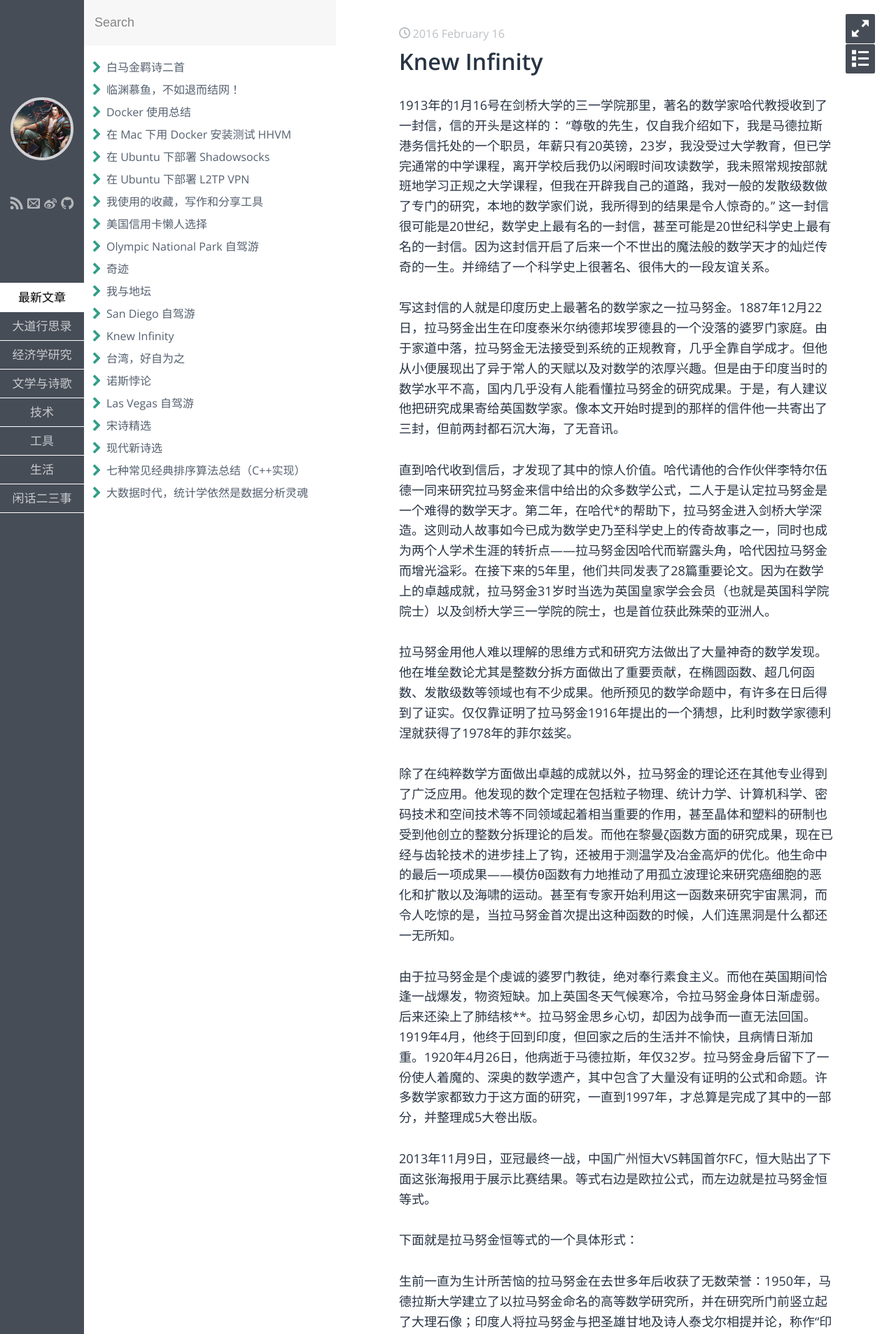
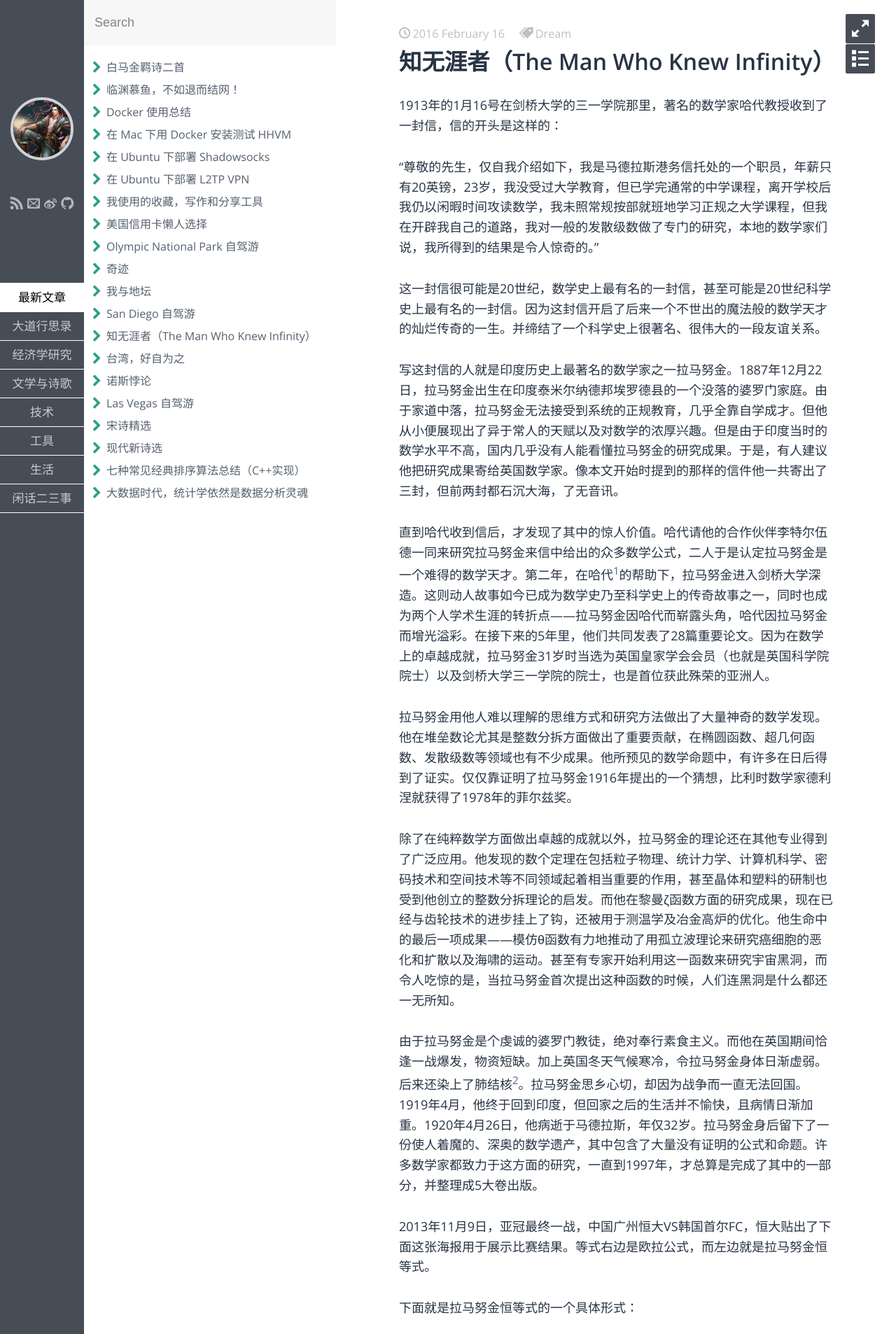
Before and after one commit to fzuo/baimafujinji, a Jekyll site: the page built from _posts/others/2016-02-16-knew-infinity.md, in a window 1280 px wide. Shown: the top 1906 px of the page at 70% size. Built offline with Jekyll 4.4.1, drawn with Linux system fonts in a browser that asks for light colours; some web fonts are replaced; our own code applies the rules of GitHub Pages for plain Markdown files; some of the changed text lies outside the part shown.

Commit message:
Update 2016-02-16-knew-infinity.md

```diff
--- a/_posts/others/2016-02-16-knew-infinity.md
+++ b/_posts/others/2016-02-16-knew-infinity.md
@@ -1,18 +1,26 @@
-
+---
+layout: post
+title: 知无涯者（The Man Who Knew Infinity）
+category: 闲话二三事
+tags: Dream
+keywords: 传记,拉马努金
+---
 
 1913年的1月16号在剑桥大学的三一学院那里，著名的数学家哈代教授收到了一封信，信的开头是这样的：
+
 “尊敬的先生，仅自我介绍如下，我是马德拉斯港务信托处的一个职员，年薪只有20英镑，23岁，我没受过大学教育，但已学完通常的中学课程，离开学校后我仍以闲暇时间攻读数学，我未照常规按部就班地学习正规之大学课程，但我在开辟我自己的道路，我对一般的发散级数做了专门的研究，本地的数学家们说，我所得到的结果是令人惊奇的。”
+
 这一封信很可能是20世纪，数学史上最有名的一封信，甚至可能是20世纪科学史上最有名的一封信。因为这封信开启了后来一个不世出的魔法般的数学天才的灿烂传奇的一生。并缔结了一个科学史上很著名、很伟大的一段友谊关系。
 
 写这封信的人就是印度历史上最著名的数学家之一拉马努金。1887年12月22日，拉马努金出生在印度泰米尔纳德邦埃罗德县的一个没落的婆罗门家庭。由于家道中落，拉马努金无法接受到系统的正规教育，几乎全靠自学成才。但他从小便展现出了异于常人的天赋以及对数学的浓厚兴趣。但是由于印度当时的数学水平不高，国内几乎没有人能看懂拉马努金的研究成果。于是，有人建议他把研究成果寄给英国数学家。像本文开始时提到的那样的信件他一共寄出了三封，但前两封都石沉大海，了无音讯。
 
-直到哈代收到信后，才发现了其中的惊人价值。哈代请他的合作伙伴李特尔伍德一同来研究拉马努金来信中给出的众多数学公式，二人于是认定拉马努金是一个难得的数学天才。第二年，在哈代*的帮助下，拉马努金进入剑桥大学深造。这则动人故事如今已成为数学史乃至科学史上的传奇故事之一，同时也成为两个人学术生涯的转折点——拉马努金因哈代而崭露头角，哈代因拉马努金而增光溢彩。在接下来的5年里，他们共同发表了28篇重要论文。因为在数学上的卓越成就，拉马努金31岁时当选为英国皇家学会会员（也就是英国科学院院士）以及剑桥大学三一学院的院士，也是首位获此殊荣的亚洲人。
+直到哈代收到信后，才发现了其中的惊人价值。哈代请他的合作伙伴李特尔伍德一同来研究拉马努金来信中给出的众多数学公式，二人于是认定拉马努金是一个难得的数学天才。第二年，在哈代[^1]的帮助下，拉马努金进入剑桥大学深造。这则动人故事如今已成为数学史乃至科学史上的传奇故事之一，同时也成为两个人学术生涯的转折点——拉马努金因哈代而崭露头角，哈代因拉马努金而增光溢彩。在接下来的5年里，他们共同发表了28篇重要论文。因为在数学上的卓越成就，拉马努金31岁时当选为英国皇家学会会员（也就是英国科学院院士）以及剑桥大学三一学院的院士，也是首位获此殊荣的亚洲人。
 
 拉马努金用他人难以理解的思维方式和研究方法做出了大量神奇的数学发现。他在堆垒数论尤其是整数分拆方面做出了重要贡献，在椭圆函数、超几何函数、发散级数等领域也有不少成果。他所预见的数学命题中，有许多在日后得到了证实。仅仅靠证明了拉马努金1916年提出的一个猜想，比利时数学家德利涅就获得了1978年的菲尔兹奖。
 
 除了在纯粹数学方面做出卓越的成就以外，拉马努金的理论还在其他专业得到了广泛应用。他发现的数个定理在包括粒子物理、统计力学、计算机科学、密码技术和空间技术等不同领域起着相当重要的作用，甚至晶体和塑料的研制也受到他创立的整数分拆理论的启发。而他在黎曼ζ函数方面的研究成果，现在已经与齿轮技术的进步挂上了钩，还被用于测温学及冶金高炉的优化。他生命中的最后一项成果——模仿θ函数有力地推动了用孤立波理论来研究癌细胞的恶化和扩散以及海啸的运动。甚至有专家开始利用这一函数来研究宇宙黑洞，而令人吃惊的是，当拉马努金首次提出这种函数的时候，人们连黑洞是什么都还一无所知。
 
-由于拉马努金是个虔诚的婆罗门教徒，绝对奉行素食主义。而他在英国期间恰逢一战爆发，物资短缺。加上英国冬天气候寒冷，令拉马努金身体日渐虚弱。后来还染上了肺结核**。拉马努金思乡心切，却因为战争而一直无法回国。1919年4月，他终于回到印度，但回家之后的生活并不愉快，且病情日渐加重。1920年4月26日，他病逝于马德拉斯，年仅32岁。拉马努金身后留下了一份使人着魔的、深奥的数学遗产，其中包含了大量没有证明的公式和命题。许多数学家都致力于这方面的研究，一直到1997年，才总算是完成了其中的一部分，并整理成5大卷出版。
+由于拉马努金是个虔诚的婆罗门教徒，绝对奉行素食主义。而他在英国期间恰逢一战爆发，物资短缺。加上英国冬天气候寒冷，令拉马努金身体日渐虚弱。后来还染上了肺结核[^2]。拉马努金思乡心切，却因为战争而一直无法回国。1919年4月，他终于回到印度，但回家之后的生活并不愉快，且病情日渐加重。1920年4月26日，他病逝于马德拉斯，年仅32岁。拉马努金身后留下了一份使人着魔的、深奥的数学遗产，其中包含了大量没有证明的公式和命题。许多数学家都致力于这方面的研究，一直到1997年，才总算是完成了其中的一部分，并整理成5大卷出版。
 
 2013年11月9日，亚冠最终一战，中国广州恒大VS韩国首尔FC，恒大贴出了下面这张海报用于展示比赛结果。等式右边是欧拉公式，而左边就是拉马努金恒等式。
 
@@ -26,3 +34,8 @@
 1991年所著的《知无涯者：拉马努金传》最为成功，在美国成为畅销书，并曾获1992年“美国书评界传记奖”。卡尼格尔在这本书中曾经这样评价拉马努金：“他是印度在过去一千年中所诞生的超级伟大的数学家。他的直觉的跳跃甚至令今天的数学家感到迷惑，在他死后70多年，他的论文中埋藏的秘密依然在不断地被挖掘出来。他发现的定理被应用到他活着的时候很难想象到的领域。”
 
 2015年由该部传记改编而成的同名电影在全球上映（下图是电影剧照）。2016年4月，著名投资人尤里·米尔纳在自己家中举行了一场小规模的晚宴，到场嘉宾包括Google CEO皮查伊、Google创始人布林、Facebook创始人兼CEO扎克伯格及其他数十位硅谷领袖。晚宴上，米尔纳放映了这部由马修·布朗最新指导拍摄的传记电影。宴会结束后，扎克伯格等人是红着眼眶走出来的。他们当即宣布将联手成立一项新基金，以致敬及纪念拉马努金。
+
+
+--------------------------------------------
+[^1]:曾经接受哈代指导的另外一位东方数学家就是我们所熟知的华罗庚，而向哈代推荐华罗庚的人则是控制论的创始人维纳，也就是我们常说的那个维纳滤波的提出者。<br>
+[^2]:人类历史上第一种有效治疗结核病的药物链霉素是由美国科学家赛尔曼·瓦克斯于1943年发明的，瓦克斯曼也因此获得1952年诺贝尔生理学或医学奖。
```
